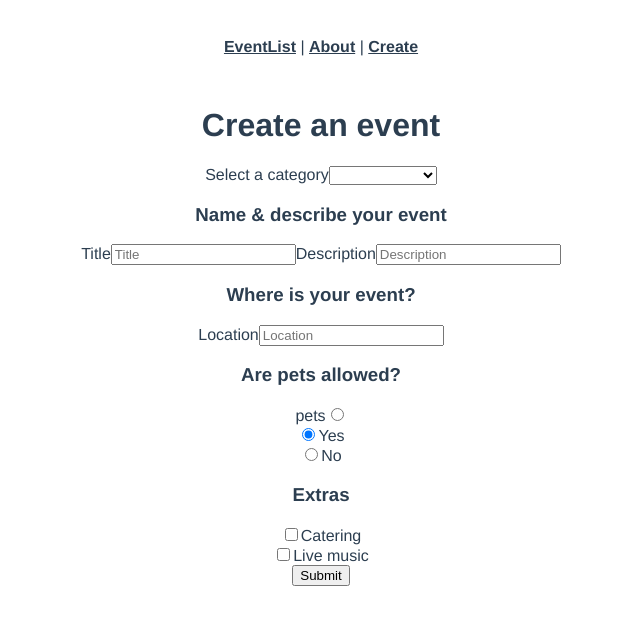
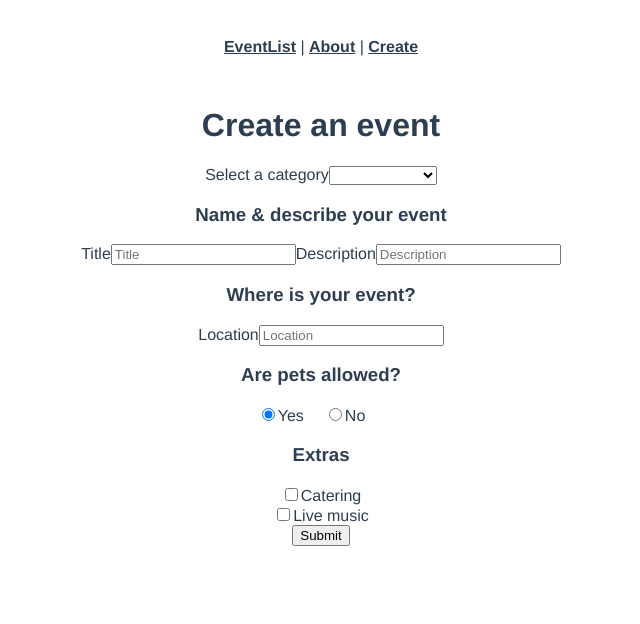
Before and after one commit to onildof/tamandua, a Vue app: page /simple-form in a window 1280 px wide. Shown: the top 624 px of the page, without its empty margins (319-959 px from the left). Built offline with nearby package versions, Linux system fonts and the light colour scheme.

Commit message:
Vue 3 Forms - todos os base components prontos

```diff
--- /dev/null
+++ b/src/components/BaseCheckbox.vue
@@ -0,0 +1,27 @@
+<template>
+  <input
+    type="checkbox"
+    :checked="modelValue"
+    @change="$emit('update:modelValue', $event.target.checked)"
+    class="field"
+  />
+  <label v-if="label">{{ label }}</label>
+</template>
+
+<script>
+export default {
+  props: {
+    label: {
+      type: String,
+      default: '',
+    },
+    modelValue: {
+      type: Boolean,
+      default: false,
+    },
+  },
+  emits: ['update:modelValue'],
+}
+</script>
+
+<style></style>
--- /dev/null
+++ b/src/components/BaseRadio.vue
@@ -0,0 +1,32 @@
+<template>
+  <input
+    type="radio"
+    :value="value"
+    :checked="modelValue === value"
+    v-bind="$attrs"
+    @change="$emit('update:modelValue', $event.target.value)"
+  />
+  <label v-if="label">{{ label }}</label>
+</template>
+
+<script>
+export default {
+  props: {
+    modelValue: {
+      type: [String, Number],
+      default: '',
+    },
+    value: {
+      type: [String, Number],
+      required: true,
+    },
+    label: {
+      type: String,
+      default: '',
+    },
+  },
+  emits: ['update:modelValue'],
+}
+</script>
+
+<style></style>
--- /dev/null
+++ b/src/components/BaseRadioGroup.vue
@@ -0,0 +1,49 @@
+<template>
+  <component
+    v-for="option in options"
+    :key="option"
+    :is="vertical ? 'div' : 'span'"
+    :class="{
+      horizontal: !vertical,
+    }"
+  >
+    <base-radio
+      :value="option.value"
+      :label="option.label"
+      :name="name"
+      :modelValue="modelValue"
+      @update:modelValue="$emit('update:modelValue', $event)"
+    ></base-radio>
+  </component>
+</template>
+
+<script>
+import BaseRadio from '@/components/BaseRadio.vue'
+export default {
+  components: { BaseRadio },
+  props: {
+    options: {
+      type: Array,
+      required: true,
+    },
+    name: {
+      type: String,
+      required: true,
+    },
+    modelValue: {
+      type: [String, Number],
+      required: true,
+    },
+    vertical: {
+      type: Boolean,
+      default: false,
+    },
+  },
+}
+</script>
+
+<style>
+.horizontal {
+  margin-right: 20px;
+}
+</style>
--- a/src/components/BaseSelect.vue
+++ b/src/components/BaseSelect.vue
@@ -1,5 +1,5 @@
 <template>
-  <label>{{ label }}</label>
+  <label v-if="label">{{ label }}</label>
   <select
     :value="modelValue"
     v-bind="{
--- a/src/views/SimpleForm.vue
+++ b/src/views/SimpleForm.vue
@@ -19,27 +19,23 @@
       <base-input v-model="event.location" label="Location" />
 
       <h3>Are pets allowed?</h3>
-      <base-input type="radio" v-model="event.pets" label="pets" />
-      <div>
-        <input type="radio" v-model="event.pets" :value="1" name="pets" />
-        <label>Yes</label>
-      </div>
 
       <div>
-        <input type="radio" v-model="event.pets" :value="0" name="pets" />
-        <label>No</label>
+        <base-radio-group
+          name="pets"
+          v-model="event.pets"
+          :options="petOptions"
+        ></base-radio-group>
       </div>
 
       <h3>Extras</h3>
 
       <div>
-        <input type="checkbox" v-model="event.extras.catering" class="field" />
-        <label>Catering</label>
+        <base-checkbox v-model="event.extras.catering" label="Catering" />
       </div>
 
       <div>
-        <input type="checkbox" v-model="event.extras.music" class="field" />
-        <label>Live music</label>
+        <base-checkbox v-model="event.extras.music" label="Live music" />
       </div>
 
       <button type="Submit">Submit</button>
@@ -50,8 +46,10 @@
 <script>
 import BaseSelect from '@/components/BaseSelect.vue'
 import BaseInput from '@/components/BaseInput.vue'
+import BaseCheckbox from '@/components/BaseCheckbox.vue'
+import BaseRadioGroup from '@/components/BaseRadioGroup.vue'
 export default {
-  components: { BaseInput, BaseSelect },
+  components: { BaseInput, BaseSelect, BaseCheckbox, BaseRadioGroup },
   data() {
     return {
       categories: [
@@ -74,6 +72,10 @@
           music: false,
         },
       },
+      petOptions: [
+        { value: 1, label: 'Yes' },
+        { value: 0, label: 'No' },
+      ],
     }
   },
 }
```
